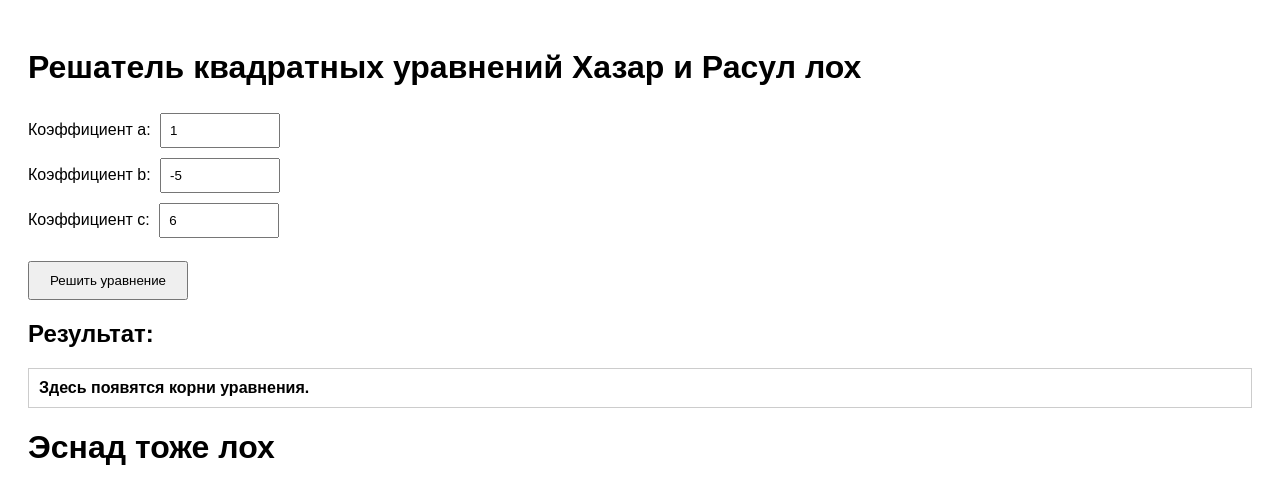
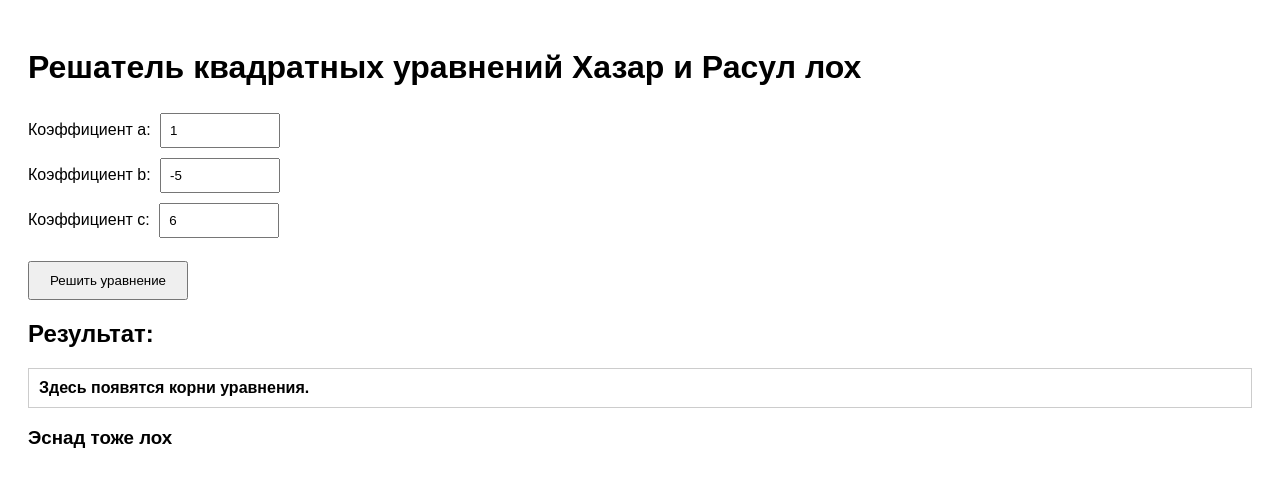
Before and after one commit to Lycuyc/quadratic-solver, a plain HTML site: page index.html in a window 1280 px wide. Drawn offline with Linux system fonts and the light colour scheme.

Commit message:
Update index.html

```diff
--- a/index.html
+++ b/index.html
@@ -34,7 +34,7 @@
 
     <h2>Результат:</h2>
     <div id="output">Здесь появятся корни уравнения.</div>
-    <h1>Эснад тоже лох</h1>
+    <h3>Эснад тоже лох</h3>
 
     <script src="script.js"></script>
 
```
